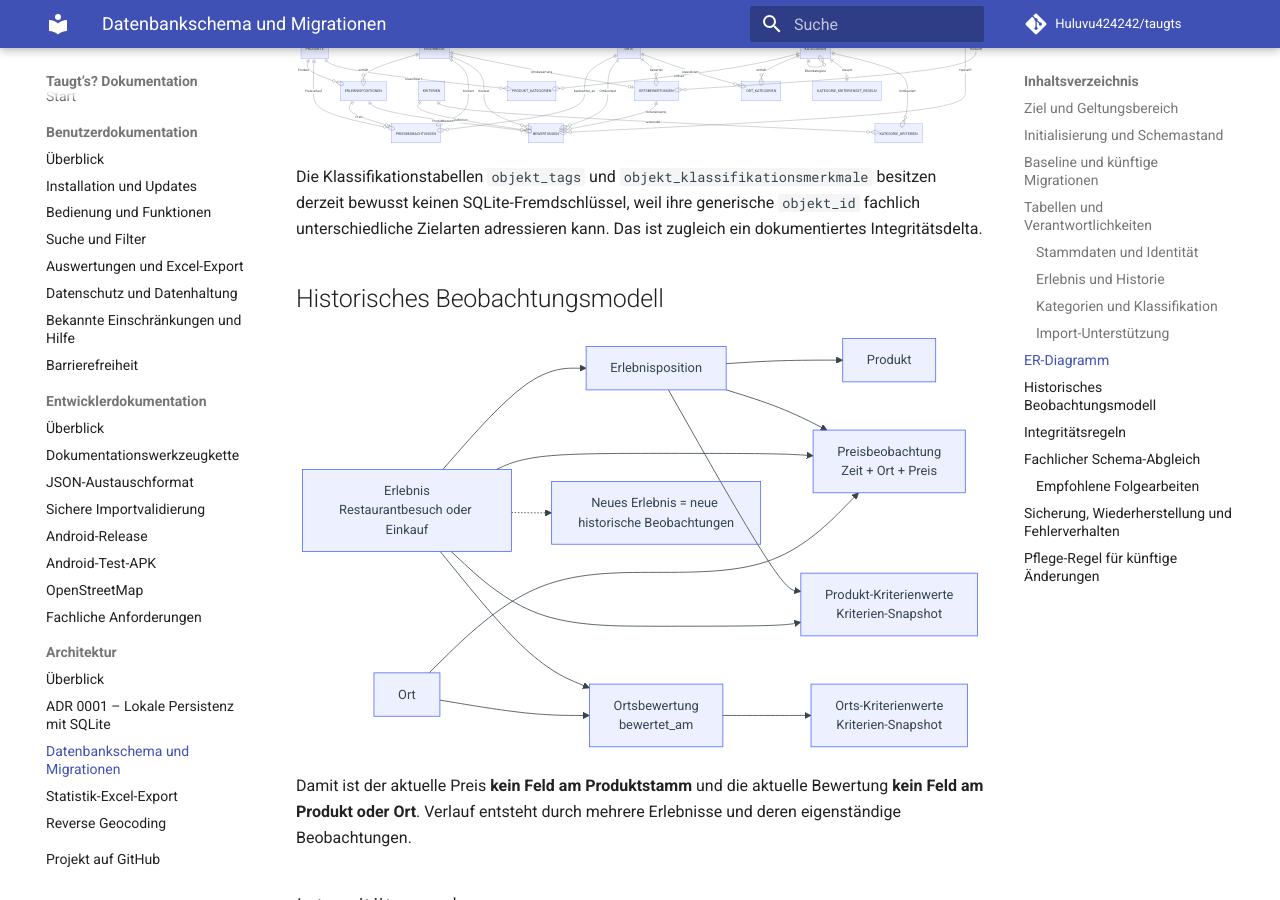
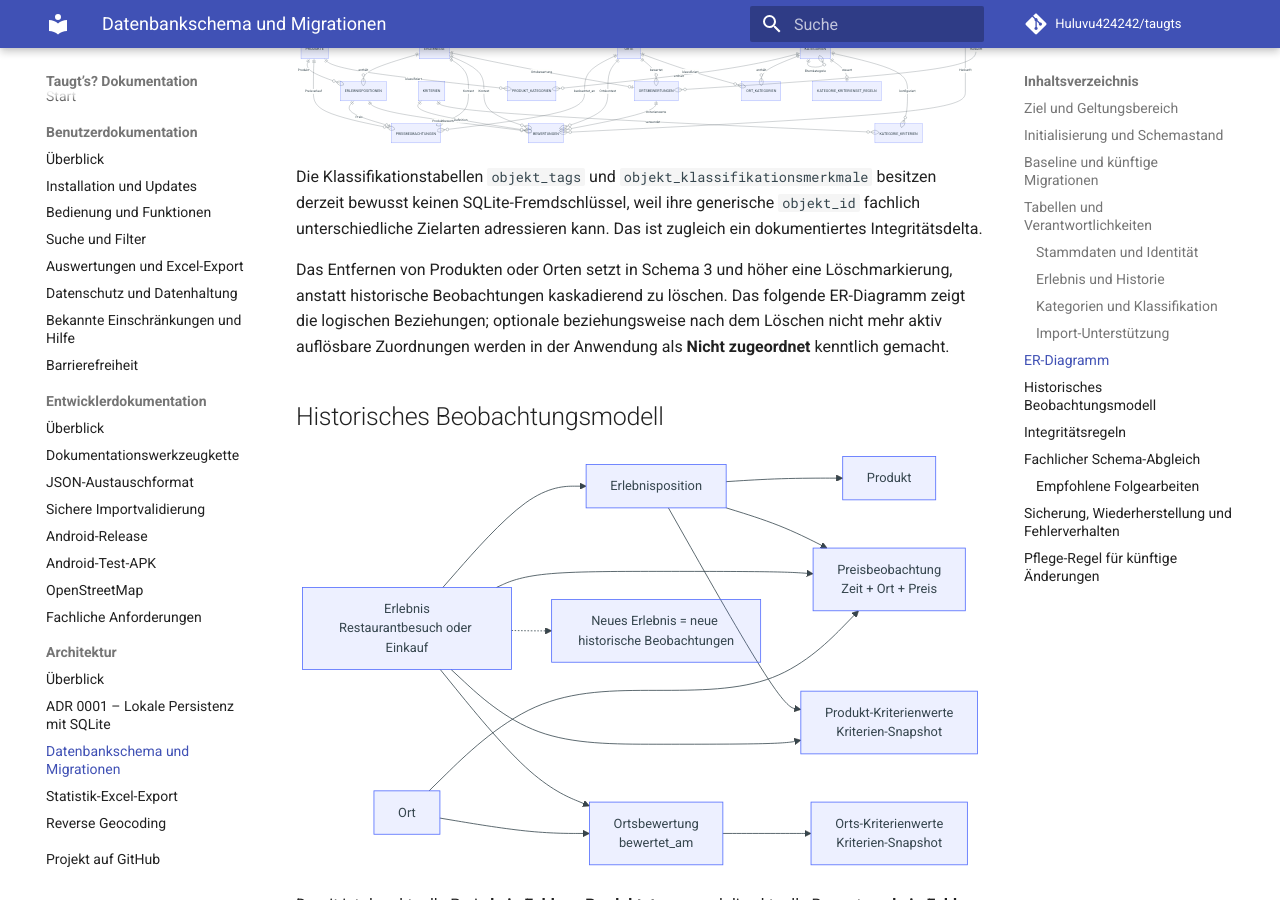
Before and after one commit to Huluvu424242/taugts, an MkDocs documentation site: the page built from docs/architecture/datenbank.md, in a window 1280 px wide and 900 px high, scrolled down 3648 px. Built offline with MkDocs 1.6.1 and Material for MkDocs 9.7.7, drawn with Linux system fonts in a browser that asks for light colours; comment, search, counter and statistics services are not loaded.

Commit message:
docs(#232): docs/architecture/datenbank.md vervollständigen

````diff
--- a/docs/architecture/datenbank.md
+++ b/docs/architecture/datenbank.md
@@ -106,6 +106,8 @@ erDiagram
 
 Die Klassifikationstabellen `objekt_tags` und `objekt_klassifikationsmerkmale` besitzen derzeit bewusst keinen SQLite-Fremdschlüssel, weil ihre generische `objekt_id` fachlich unterschiedliche Zielarten adressieren kann. Das ist zugleich ein dokumentiertes Integritätsdelta.
 
+Das Entfernen von Produkten oder Orten setzt in Schema 3 und höher eine Löschmarkierung, anstatt historische Beobachtungen kaskadierend zu löschen. Das folgende ER-Diagramm zeigt die logischen Beziehungen; optionale beziehungsweise nach dem Löschen nicht mehr aktiv auflösbare Zuordnungen werden in der Anwendung als **Nicht zugeordnet** kenntlich gemacht.
+
 ## Historisches Beobachtungsmodell
 
 ```mermaid
````
